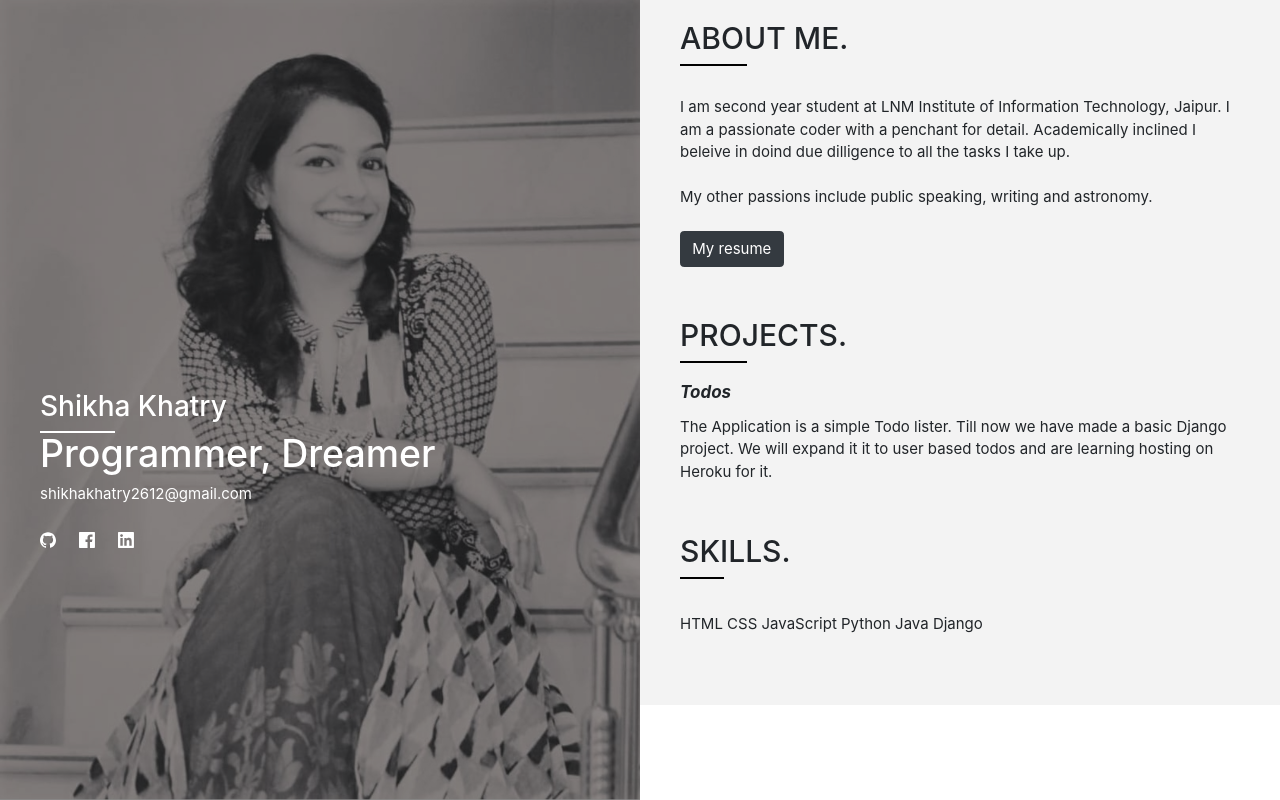
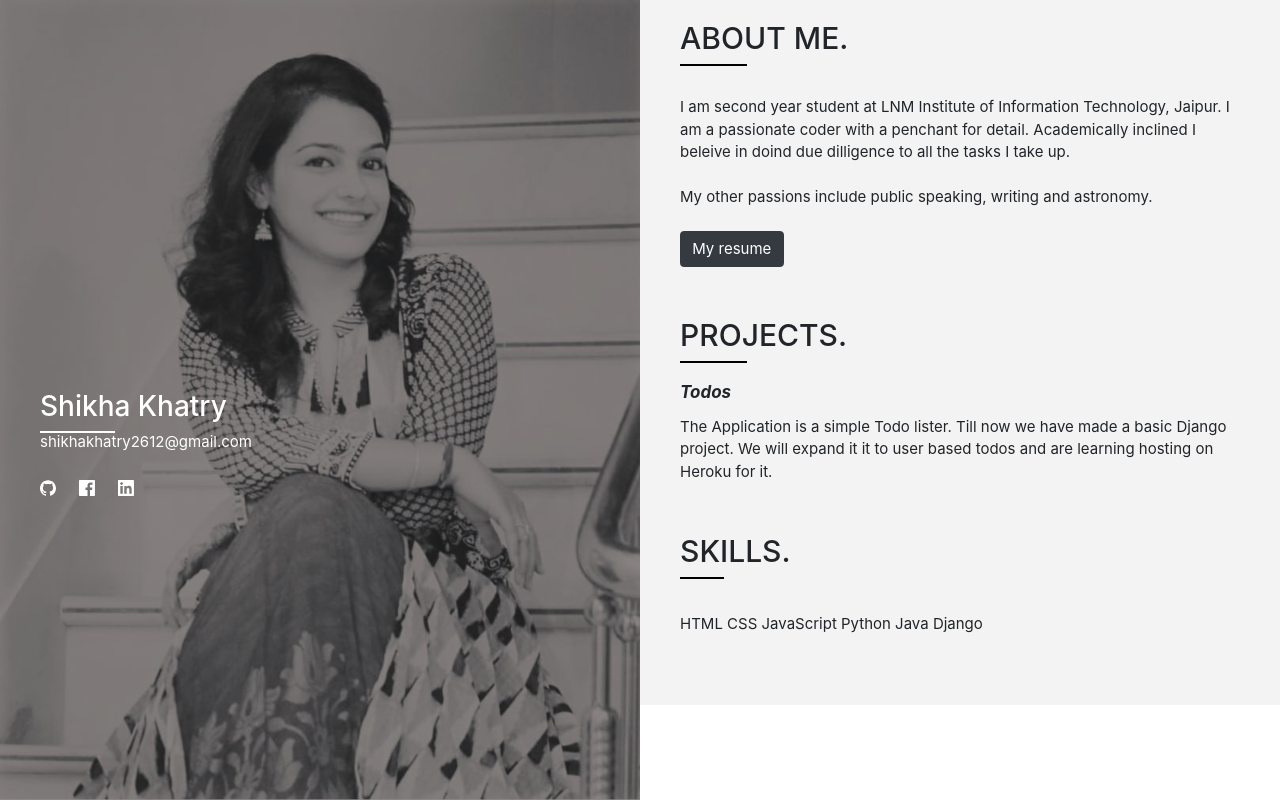
Before and after one commit to khatryshikha/khatryshikha.github.io, a plain HTML site: page index.html in a window 1280 px wide. Drawn offline with Linux system fonts and the light colour scheme.

Commit message:
Update index.html

```diff
--- a/index.html
+++ b/index.html
@@ -26,9 +26,7 @@
               <span class="half-border"></span>
               </span>
             </h1>
-            <h1 class="block__title">
-              <span>Programmer, Dreamer</span>
-            </h1>
+
             <div class="block__social">
               <a href="mailto:shikhakhatry2612@gmail.com" class="btn_email">shikhakhatry2612@gmail.com</a>
               <div class="block__social"><br />
```
